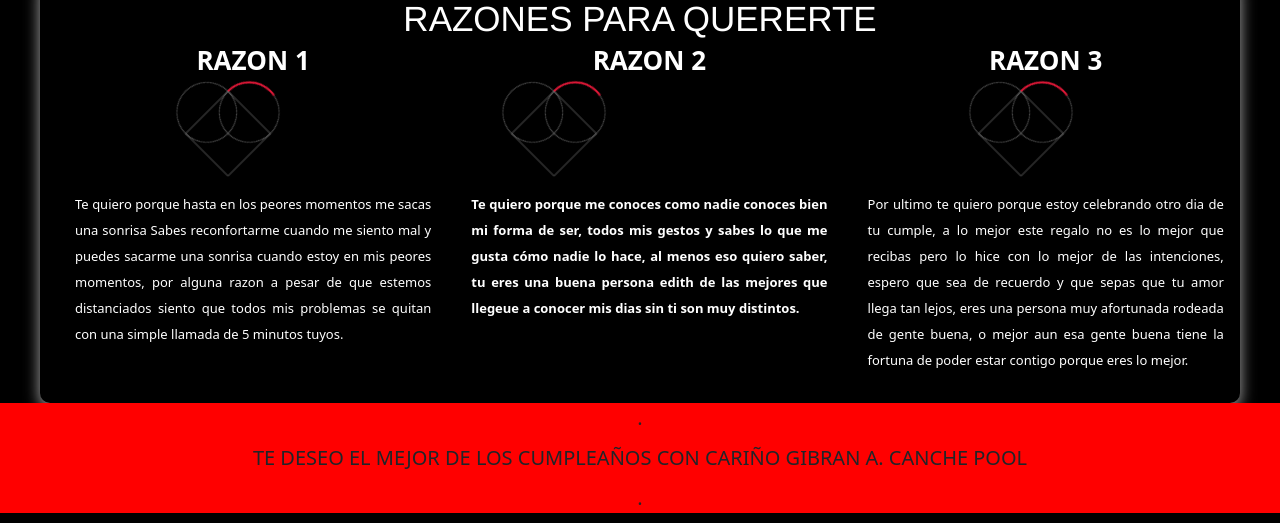
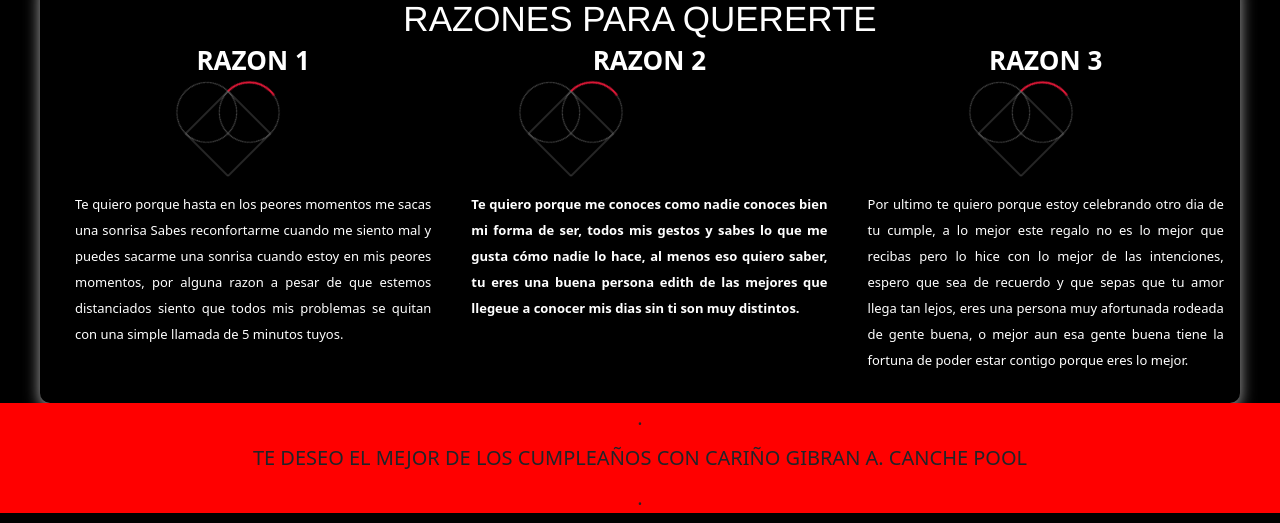
Before and after one commit to Gibran07/edith, a plain HTML site: page index.html in a window 1280 px wide. Shown: the part 1091-1614 px from the top of the page. Drawn offline with nearby package versions, Linux system fonts and the light colour scheme.

Commit message:
Update Styles.css

```diff
--- a/Styles.css
+++ b/Styles.css
@@ -375,11 +375,11 @@ h1,h2,h3{/*USO*/
     overflow: visible;
 }
 .heart-loader2 {
-    position: absolute;
+    position:sticky;
     display: flex;
     justify-content: space-evenly;
     margin-top: -0px;
-    margin-left: 155px;
+    margin-left: 100px;
     width: 9rem;
     height: 9rem;
     overflow: visible;
```
